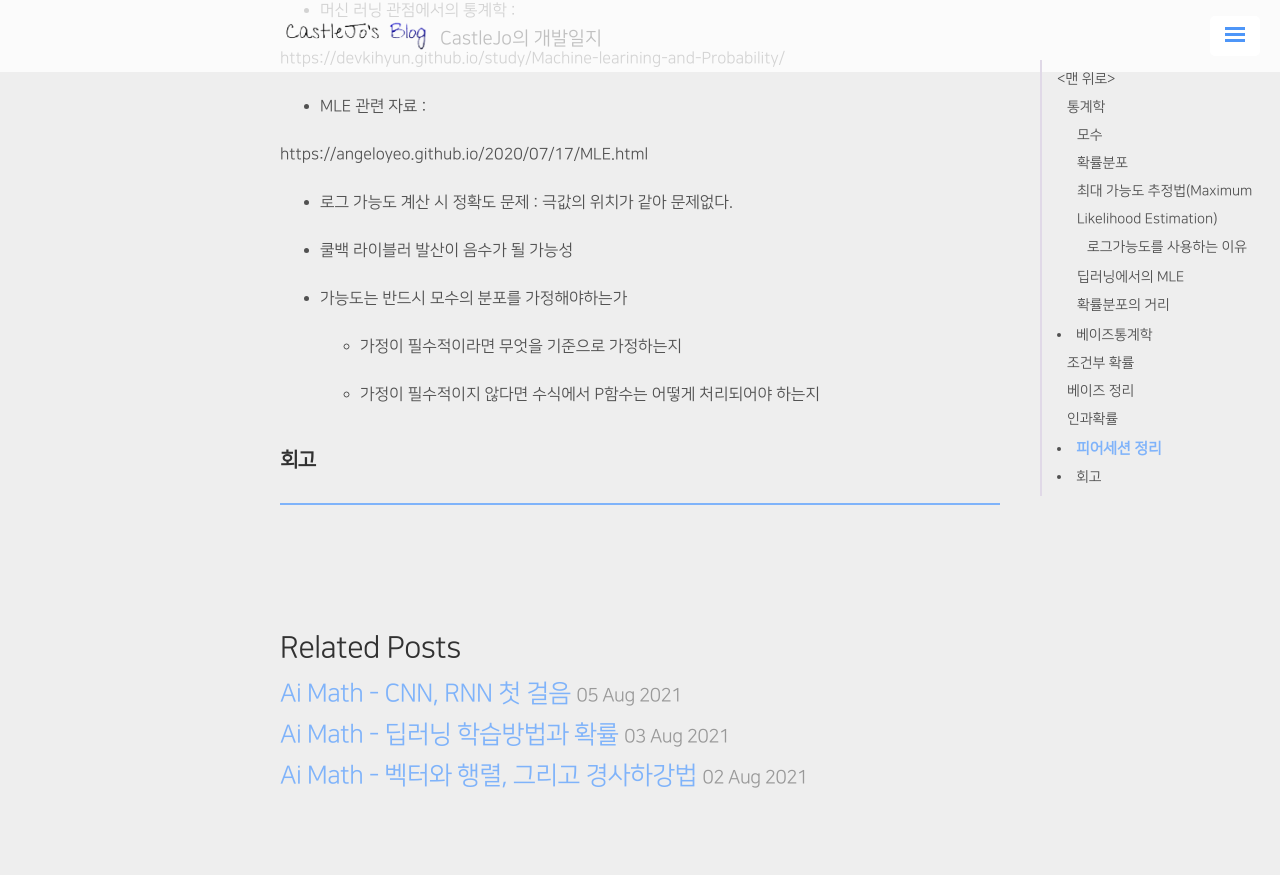
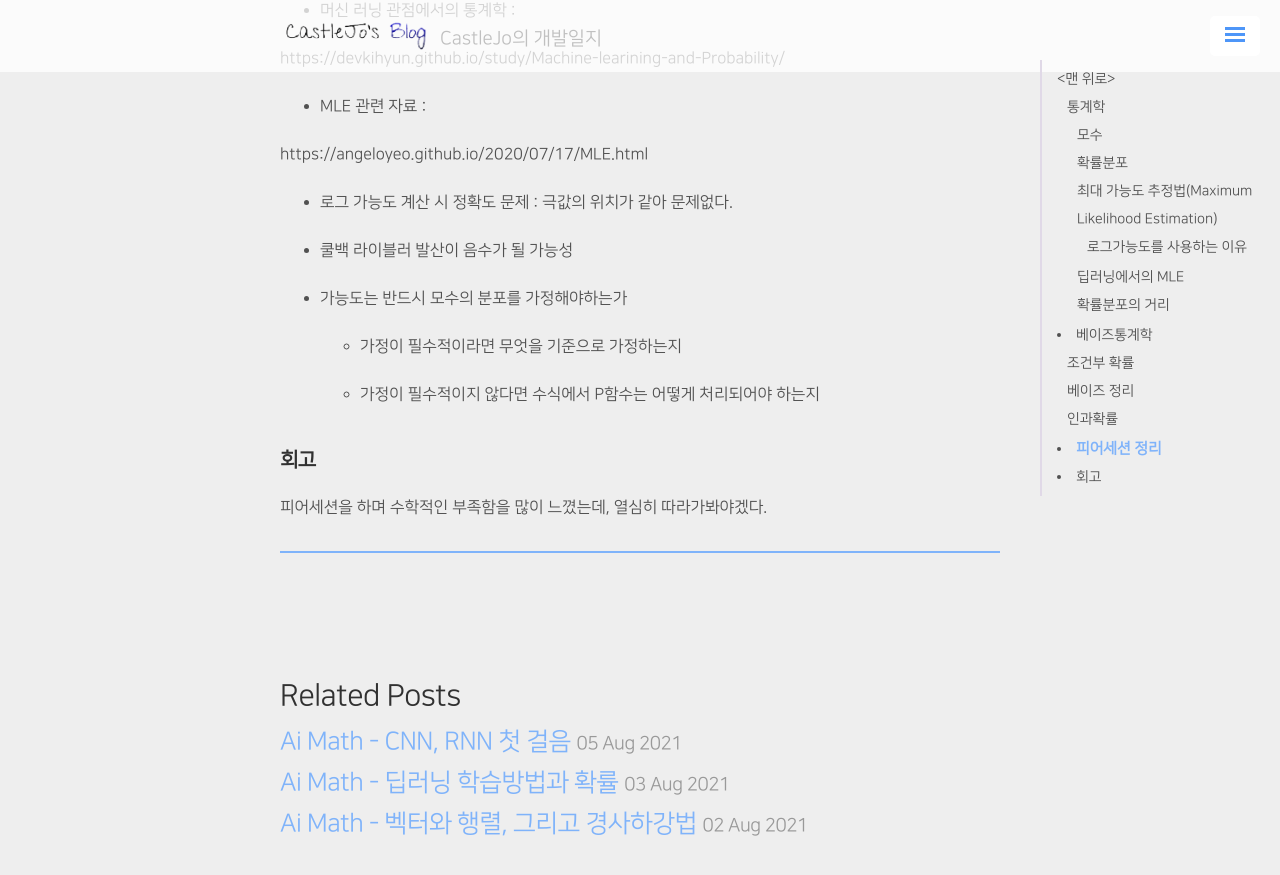
Before and after one commit to ukcastle/ukcastle.github.io, a Jekyll site: the page built from _posts/Boostcamp/2021-08-04-w1d3.md, in a window 1280 px wide and 900 px high, scrolled down 2574 px. Shown: the top 875 px of the window. Built offline with Jekyll 4.4.1, drawn with Linux system fonts in a browser that asks for light colours; nearby versions of some CDN libraries; formulas are drawn with MathJax 3; a script that is not in the unit is left out; comment, search, counter and statistics services are not loaded; before the commit the page ends 3426 px from its top, so only the background shows below that.

Commit message:
docs: 0804

```diff
--- a/_posts/Boostcamp/2021-08-04-w1d3.md
+++ b/_posts/Boostcamp/2021-08-04-w1d3.md
@@ -120,3 +120,5 @@ https://angeloyeo.github.io/2020/07/17/MLE.html
      - 가정이 필수적이지 않다면 수식에서 P함수는 어떻게 처리되어야 하는지
 
 ## 회고
+
+피어세션을 하며 수학적인 부족함을 많이 느꼈는데, 열심히 따라가봐야겠다.
```
